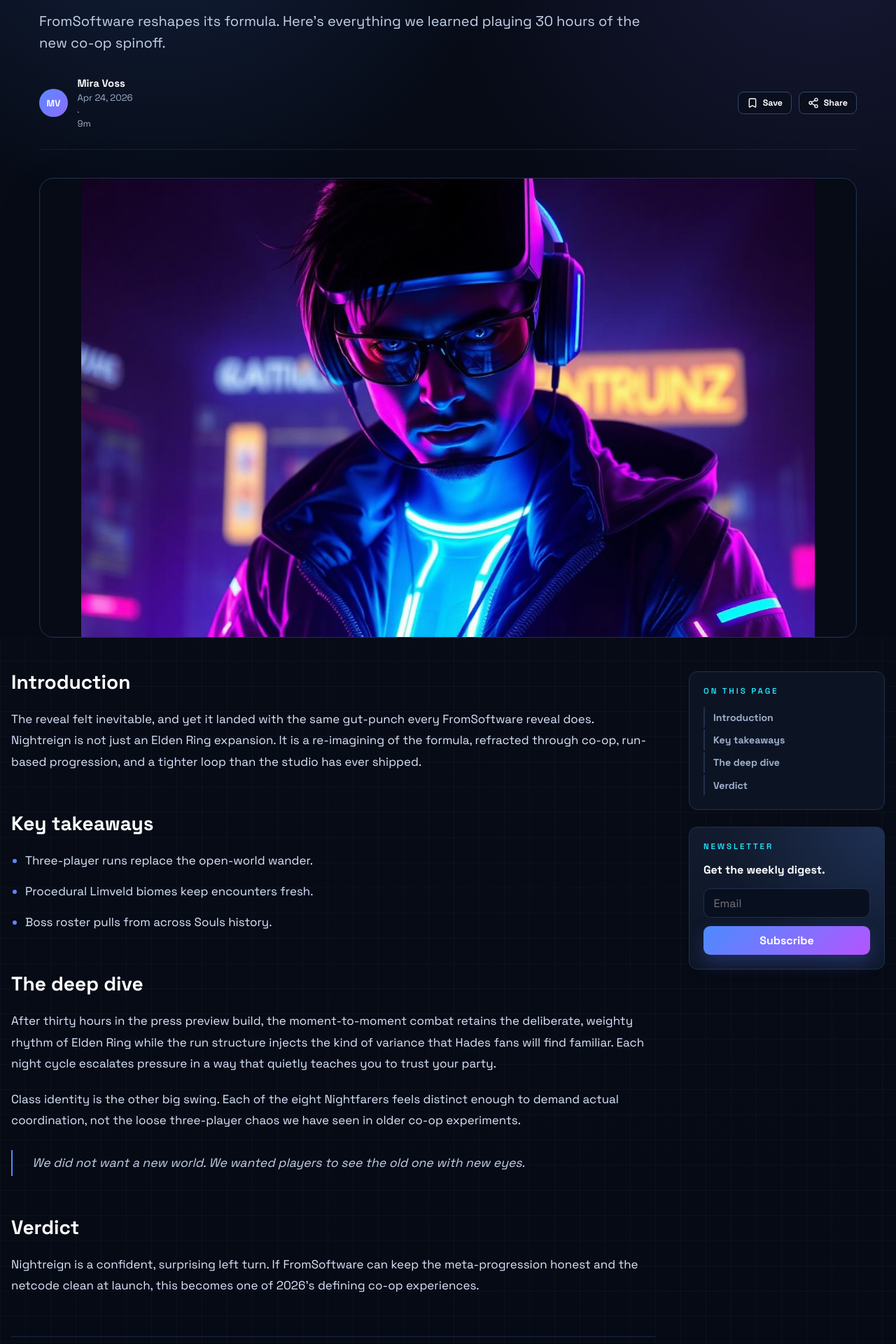
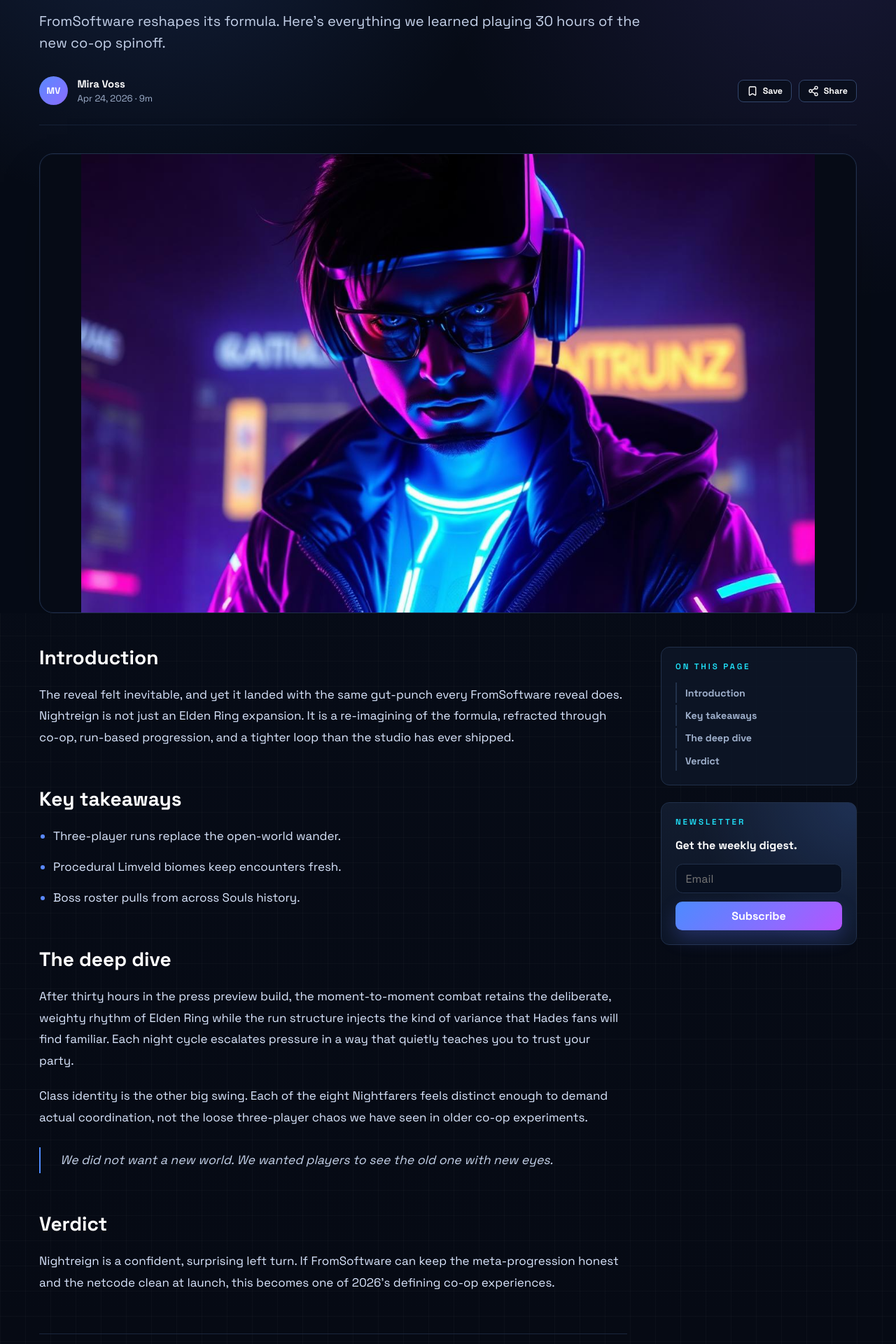
Before and after one commit to LynxCatDev/AtlantisNexus, a Next.js app in the folder client/: page /article/elden-ring-nightreign-co-op-souls-era in a window 1280 px wide. Shown: the part 280-2200 px from the top of the page at 70% size. Built offline with nearby package versions, Linux system fonts and the light colour scheme; no server answers.

Commit message:
fix spaces on home page

```diff
--- a/client/src/components/ArticleDetailPage/ArticleDetailPage.scss
+++ b/client/src/components/ArticleDetailPage/ArticleDetailPage.scss
@@ -92,7 +92,7 @@
       font-size: 14.88px;
     }
 
-    span:not(.article-detail__avatar) {
+    > div > span {
       display: block;
       margin-top: 2.88px;
       color: var(--muted);
@@ -157,7 +157,7 @@
     display: grid;
     grid-template-columns: minmax(0, 1fr) 280px;
     gap: 48px;
-    width: min(100%, 1536px);
+    width: min(100%, 1200px);
     margin: 0 auto;
     padding: 48px 16px 32px;
   }
@@ -487,7 +487,7 @@
   }
 
   &__keep-reading {
-    width: min(100%, 1536px);
+    width: min(100%, 1200px);
     margin: 80px auto 96px;
     padding: 0 16px;
 
--- a/client/src/components/Footer/Footer.scss
+++ b/client/src/components/Footer/Footer.scss
@@ -5,7 +5,6 @@
 
 .footer {
   position: relative;
-  margin-top: 96px;
   border-top: 1px solid rgba(33, 48, 74, 0.6);
   background: var(--background);
 
```
Also changed, not shown: client/src/components/HomePage/HomePage.scss (+4 -14 lines).
